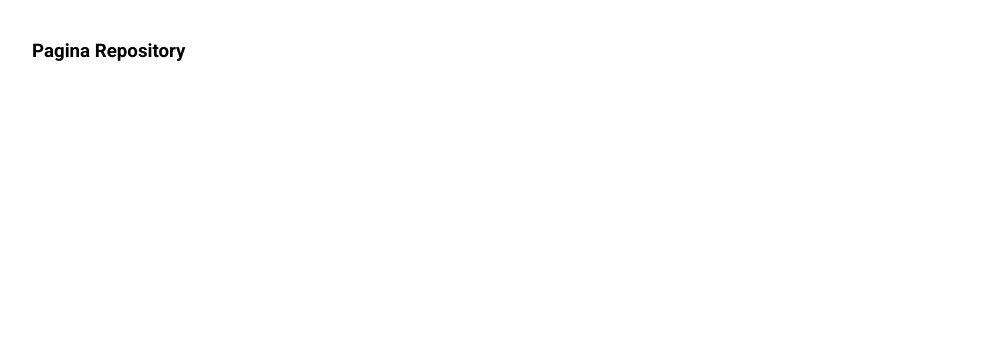
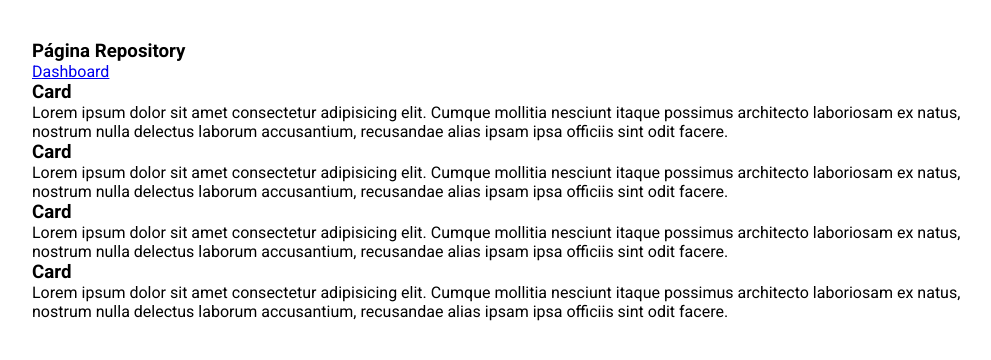
Before and after one commit to Anthony2365/React, a React (Create React App) app: page /repository in a window 1280 px wide. Shown: the top 360 px of the page, without its empty margins (128-1119 px from the left). Built offline with nearby package versions, Linux system fonts and the light colour scheme.

Commit message:
Configuração de teste

```diff
--- /dev/null
+++ b/src/components/Card/index.tsx
@@ -0,0 +1,12 @@
+import React from "react";
+
+const Card: React.FC = () =>{
+    return(
+        <>
+        <h3>Card</h3>
+        <p>Lorem ipsum dolor sit amet consectetur adipisicing elit. Cumque mollitia nesciunt itaque possimus architecto laboriosam ex natus, nostrum nulla delectus laborum accusantium, recusandae alias ipsam ipsa officiis sint odit facere.</p>
+        </>
+    );
+}
+
+export default Card;
--- a/src/pages/Repository/index.tsx
+++ b/src/pages/Repository/index.tsx
@@ -1,8 +1,18 @@
 import React from "react";
+import {Link} from "react-router-dom"
+
+import Card from '../../components/Card';
 
 const Repository: React.FC = () =>{
     return(
-        <h3> Pagina Repository</h3>
+        <>
+        <h3> Página Repository</h3>
+        <Link to={'/'}>Dashboard</Link>
+        <Card />
+        <Card />
+        <Card />
+        <Card />
+        </>
     );
 
 }
```
Also changed, not shown: 1 other file (tests, documents, lock files or other folders).
